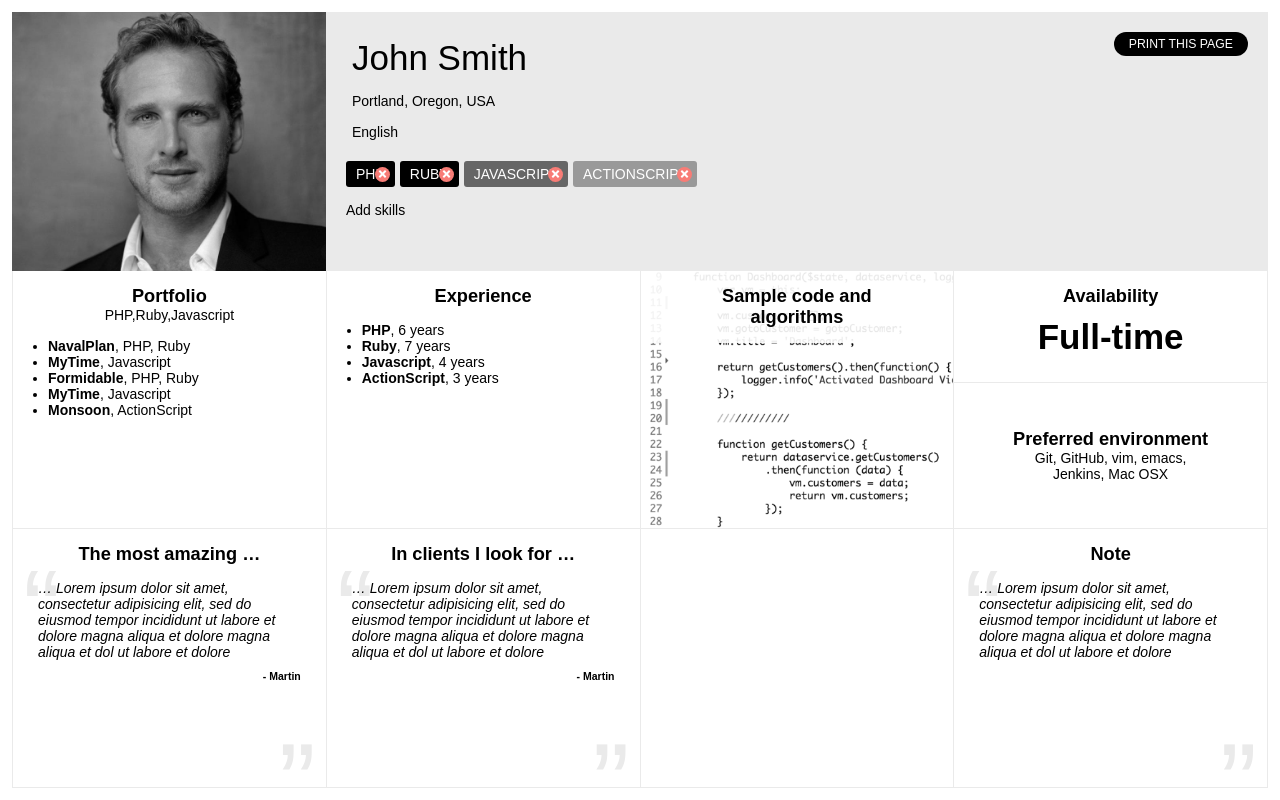
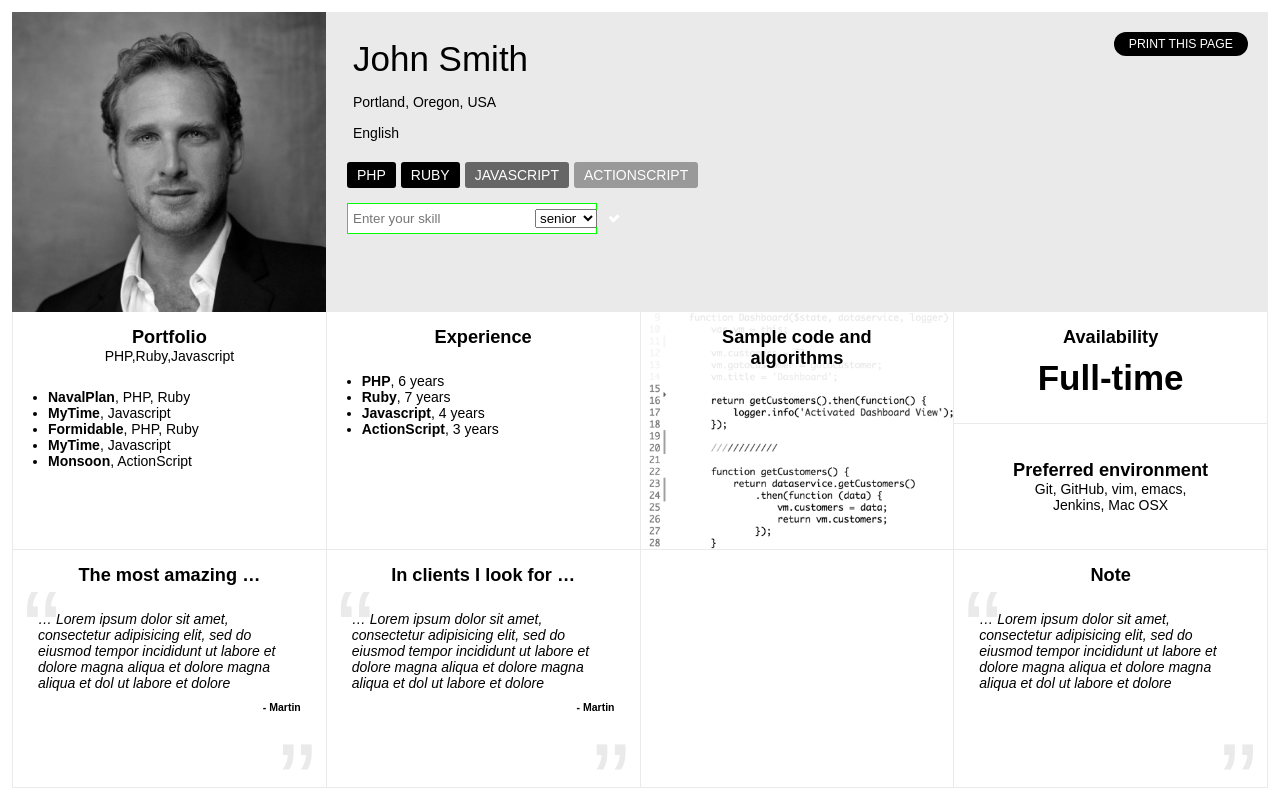
Before and after one commit to AndyVasilev/emergn-test, a website: page app/index.html in a window 1280 px wide. Drawn offline with nearby package versions, Linux system fonts and the light colour scheme.

Commit message:
add skill

```diff
--- a/app/index.html
+++ b/app/index.html
@@ -8,14 +8,13 @@
     <title>Emergn Test Task</title>
 </head>
 <body>
-  <div class="template">
+<div class="emergn-template">
     <header class="header">
         <div class="avatar">
             <img src="img/avatar.jpeg" alt="John Smith">
         </div>
         <section class="about">
             <div class="info">
-
                 <div class="person">
                     <div class="content-edit">
                         <h1 class="name click" data-editable>John Smith</h1>
@@ -27,37 +26,49 @@
                         <span class="language click" data-editable>English</span>
                     </div>
                 </div>
-
                 <div class="tecnology">
-            <div class="tecnology-item">
-              <span class="strong">PHP</span>
+                    <div class="skill-items">
+                        <div class="skill-item" data-skill="PHP" data-level="senior">
+                            <span>PHP</span>
                             <span class="cancel"></span>
                         </div>
-            <div class="tecnology-item">
-              <span class="strong">Ruby</span>
+                        <div class="skill-item" data-skill="Ruby" data-level="senior">
+                            <span>Ruby</span>
                             <span class="cancel"></span>
                         </div>
-            <div class="tecnology-item">
-              <span class="middle">Javascript</span>
+                        <div class="skill-item" data-skill="Javascript" data-level="middle">
+                            <span>Javascript</span>
                             <span class="cancel"></span>
                         </div>
-            <div class="tecnology-item">
-              <span class="junior">Actionscript</span>
+                        <div class="skill-item" data-skill="Actionscript" data-level="junior">
+                            <span>Actionscript</span>
                             <span class="cancel"></span>
                         </div>
                     </div>
-          <span class="add">Add skills</span>
+                    <div class="add-skill">
+                        <input type="text" class="add" placeholder="Enter your skill">
+                        <div class="right">
+                            <select>
+                                <option>senior</option>
+                                <option>middle</option>
+                                <option>junior</option>
+                            </select>
+                            <span class="save"></span>
                         </div>
-        <a class="print">Print this page</a>
+                    </div>
+                </div>
+
+            </div>
+            <a class="print" data-action="print">Print this page</a>
         </section>
     </header>
 
     <main class="main">
         <section class="item">
-        <div class="item-header">
+            <header class="item-header">
                 <h2 class="item-name">Portfolio</h2>
                 <span>PHP,Ruby,Javascript</span>
-        </div>
+            </header>
             <main class="item-content">
                 <ul class="lists">
                     <li><b>NavalPlan</b>, PHP, Ruby</li>
@@ -92,7 +103,7 @@
             <header class="item-header border-b">
                 <h2 class="item-name">Availability</h2>
                 <span class="full">Full-time</span>
-        </header >
+            </header>
             <main class="item-content center">
                 <h2 class="item-name">Preferred environment</h2>
                 <span>Git, GitHub, vim, emacs,<br>Jenkins, Mac OSX</span>
@@ -162,6 +173,10 @@
     <span class="save"></span>
     <span class="cancel"></span>
 </div>
+<div class="skill-item-template">
+    <span></span>
+    <span class="cancel"></span>
+</div>
 <script src='http://cdnjs.cloudflare.com/ajax/libs/jquery/2.1.3/jquery.min.js'></script>
 <script src="js/index.js"></script>
 </body>
--- a/app/js/index.js
+++ b/app/js/index.js
@@ -7,7 +7,7 @@ $(document).ready(function () {
         })
     }
 
-    $("[data-editable]").on("click", function () {
+    $('body').on("click", "[data-editable]", function () {
 
         if ($(this).attr('contenteditable')) return;
         cleanUp();
@@ -23,4 +23,44 @@ $(document).ready(function () {
         });
     });
 
+    $('body').on("click", ".skill-items>.skill-item>.cancel", function () {
+        $(this).parents('.skill-item').remove();
+    });
+    $('body').on("click", '.add-skill .save', function () {
+        var items = $('.skill-items');
+        var skillInput = $(this).parents('.add-skill').find('input.add');
+        var levelSelect = $(this).parents('.add-skill').find('select');
+        var skill = skillInput.val().trim();
+        var level = levelSelect.val().trim();
+        var found = false;
+        items.find('.skill-item').each(function (i) {
+            if ($(this).data('skill') && $(this).data('skill').toString().toLowerCase() === skill.toLowerCase()) {
+                found = true;
+                $(this).attr('data-level', level);
+            }
+        });
+        if (!found) {
+            var skillNode = $('.skill-item-template').clone()
+                .removeClass('skill-item-template')
+                .addClass('skill-item')
+                .attr('data-skill', skill)
+                .attr('data-level', level);
+            skillNode.find('span:first-child').html(skill);
+
+            $('.skill-items').append(skillNode);
+        }
+        skillInput.val('');
+
+    });
+
+    $('body').on('click', '[data-action=print]', function () {
+        if (window.print) {
+            window.print();
+        } else {
+            var WebBrowser = '<OBJECT ID="WebBrowser1" WIDTH=0 HEIGHT=0 CLASSID="CLSID:8856F961-340A-11D0-A96B-00C04FD705A2"></OBJECT>';
+            document.body.insertAdjacentHTML('beforeEnd', WebBrowser);
+            WebBrowser1.ExecWB(6, 2);//Use a 1 vs. a 2 for a prompting dialog box WebBrowser1.outerHTML = "";
+        }
+    });
+
 });
--- a/app/less/styles.less
+++ b/app/less/styles.less
@@ -14,17 +14,15 @@ body {
 body {
   margin: 0;
   padding: 0;
-  font-family: Arial,sans-serif;
+  font-family: Arial, sans-serif;
   font-size: 14px;
 }
 
-.template {
+.emergn-template {
   display: grid;
   grid-template-rows: 1fr 2fr;
-  grid-template: "header" 33.333%
-                 "main" 33.333%
-                 "main" 33.333%;
-  height: 100%;
+  grid-template: "header" minmax(300px, 33.333%) "main" "main";
+  height: 100vh;
   padding: 1.5vh;
   box-sizing: border-box;
 }
@@ -48,11 +46,11 @@ body {
     display: flex;
     align-items: flex-start;
     background-color: @color-gray;
-    padding: 2.5vh;
+    padding: 1.5em;
     .info {
       width: 70%;
     }
-    .person{
+    .person {
       display: flex;
       flex-direction: column;
       .name {
@@ -65,7 +63,7 @@ body {
         padding: 5px;
         &:hover {
           margin: 0;
-          border: 1px solid darken(@color-gray,10%);
+          border: 1px solid darken(@color-gray, 10%);
         }
       }
       .content-edit {
@@ -87,7 +85,7 @@ body {
       .edit {
         margin: 0;
         background: @color-white;
-        border: 1px solid darken(@color-gray,10%);
+        border: 1px solid darken(@color-gray, 10%);
       }
       .buttons {
         position: absolute;
@@ -154,19 +152,43 @@ body {
     }
 
     .tecnology {
+
+      .skill-items {
         display: flex;
         margin: 15px 0;
-      &-item {
+
+        .skill-item {
           position: relative;
           display: flex;
           align-items: center;
           margin-left: 5px;
+          cursor: default;
           &:first-child {
             margin-left: 0;
+          }
+          &:hover {
+            .cancel {
+              opacity: 1;
+            }
+          }
+          &[data-level=senior] {
+            span:first-child {
+              background: @color-black;
+            }
+          }
+          &[data-level=middle] {
+            span:first-child {
+              background: lighten(@color-black, 40%);
+            }
+          }
+          &[data-level=junior] {
+            span:first-child {
+              background: lighten(@color-black, 60%);
             }
           }
           span {
             &.cancel {
+              opacity: 0;
               position: absolute;
               right: 5px;
               height: 15px;
@@ -190,21 +212,37 @@ body {
                 transform: rotate(-45deg);
               }
             }
-
-        &.strong {
-          background: @color-black;
-        }
-        &.middle {
-          background: lighten(@color-black,40%);
-        }
-        &.junior {
-          background: lighten(@color-black,60%);
-        }
             color: @color-white;
             text-transform: uppercase;
             padding: 5px 10px;
             border-radius: 3px;
           }
+        }
+      }
+      .add-skill {
+        display: flex;
+        align-items: center;
+        justify-content: space-between;
+        height: 31px;
+        width: 250px;
+        box-sizing: border-box;
+        background: @color-white;
+        border: 1px solid @color-green;
+        input.add {
+          height: 29px;
+          border: none;
+          padding: 0 5px;
+          outline: none;
+        }
+        .right {
+          display: flex;
+          align-items: center;
+        }
+        .save {
+          margin-left: 5px;
+        }
+      }
+
     }
 
     .print {
@@ -217,6 +255,7 @@ body {
       padding: 5px 15px;
       background: @color-black;
       border-radius: 20px;
+      cursor: pointer;
     }
   }
 }
@@ -254,7 +293,7 @@ body {
     height: 100%;
     display: flex;
     flex-direction: column;
-    padding: 0 25px;
+    padding: 10px 25px;
     box-sizing: border-box;
     .lists {
       padding-left: 10px;
@@ -314,3 +353,8 @@ body {
 .border-b {
   border-bottom: 1px solid @color-gray;
 }
+
+.buttons-template,
+.skill-item-template {
+  display: none;
+}
```
Also changed, not shown: app/css/styles.css, 2 other files. Lines whose indentation alone changed are shown as unchanged.
